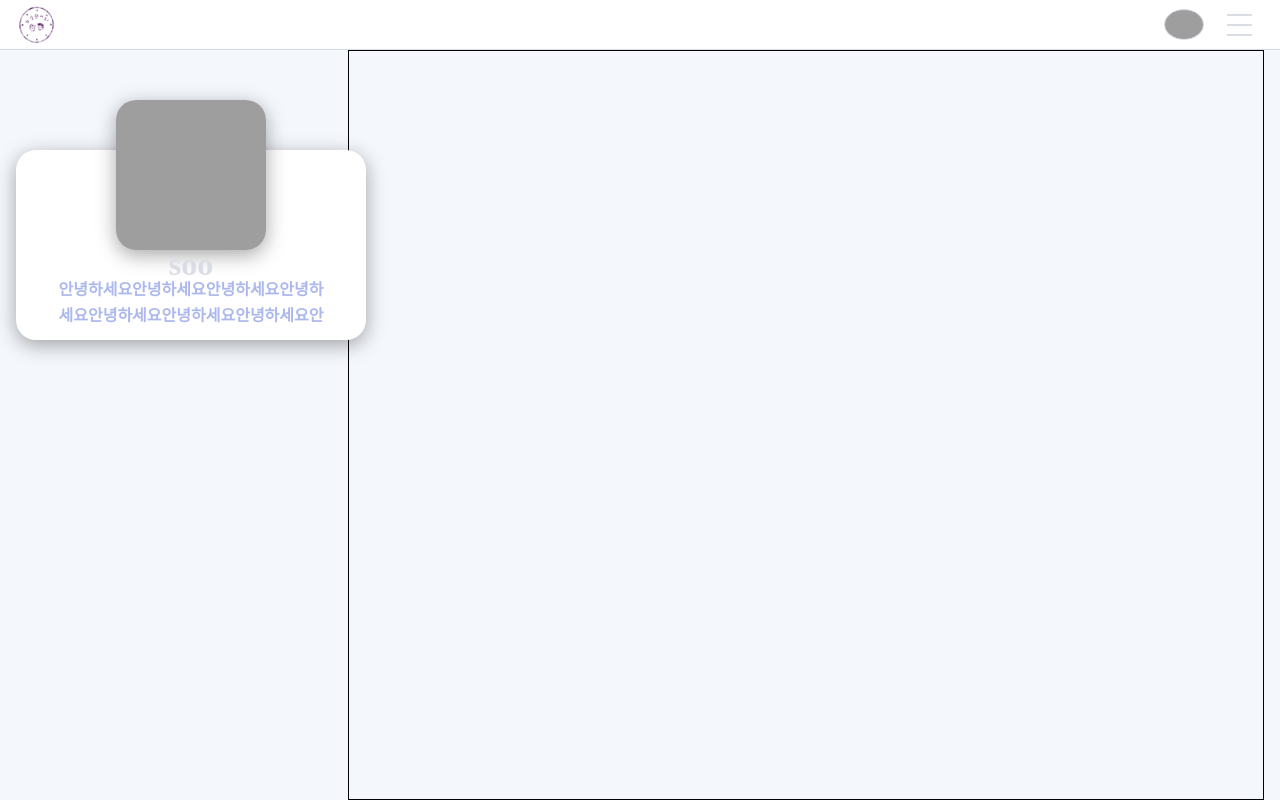
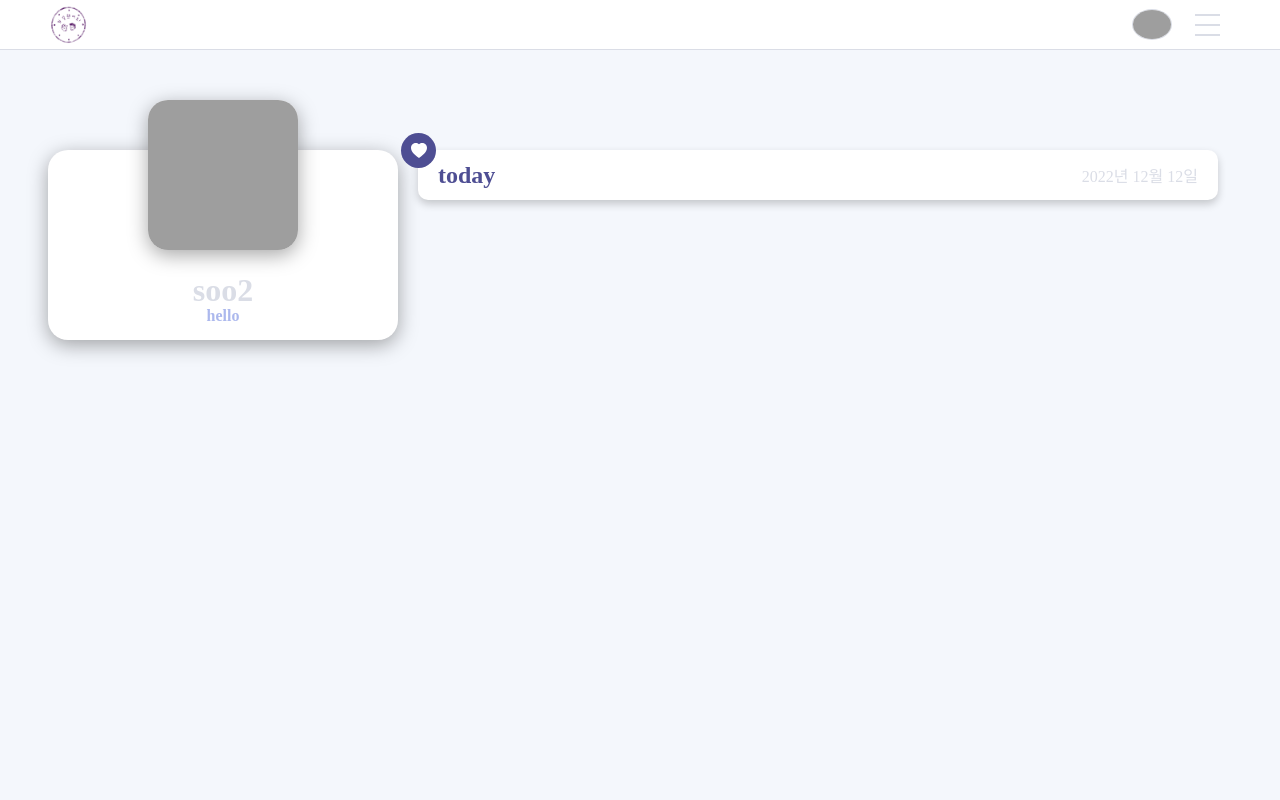
Before and after one commit to Cupcakes33/NAOBAB_FE, a React (Create React App) app: page / in a window 1280 px wide. Built offline with nearby package versions, Linux system fonts and the light colour scheme; data requests are answered from the project's data file; grey boxes are pictures that could not be loaded; a web font is replaced by a local one.

Commit message:
1차 배포 전 최종커밋

```diff
--- a/src/mainpage/DiaryCard/index.js
+++ b/src/mainpage/DiaryCard/index.js
@@ -1,5 +1,27 @@
-import style from "./style";
+import {
+  StyledCard,
+  StyledCards,
+  StyledCardHeart,
+  StyledCardTextWrapper,
+} from "./style";
 
-const DiaryCard = () => {};
+import { BsFillHeartFill } from "react-icons/bs";
+
+const DiaryCard = ({ diaryData }) => {
+  console.log(diaryData);
+  return (
+    <StyledCards>
+      <StyledCard>
+        <StyledCardHeart>
+          <BsFillHeartFill />
+        </StyledCardHeart>
+        <StyledCardTextWrapper>
+          <h1>{diaryData[0].title}</h1>
+          <span>2022년 12월 12일</span>
+        </StyledCardTextWrapper>
+      </StyledCard>
+    </StyledCards>
+  );
+};
 
 export default DiaryCard;
--- a/src/mainpage/DiaryCard/style.js
+++ b/src/mainpage/DiaryCard/style.js
@@ -0,0 +1,59 @@
+import styled from "styled-components";
+
+const StyledCards = styled.div`
+  width: 100%;
+  display: flex;
+  flex-direction: row;
+  justify-content: center;
+  gap: 20px;
+`;
+const StyledCard = styled.div`
+  width: 100%;
+  height: 50px;
+  position: relative;
+  background: white;
+  border-radius: 10px;
+  box-shadow: 0 4px 8px 0 rgba(0, 0, 0, 0.2);
+  display: flex;
+  flex-direction: column;
+  align-items: center;
+  justify-content: center;
+  padding: 20px;
+`;
+
+const StyledCardHeart = styled.div`
+  position: absolute;
+  display: flex;
+  justify-content: center;
+  align-items: center;
+  width: 35px;
+  height: 35px;
+  border-radius: 50px;
+  background: ${(props) => props.theme.color.__icon_c2};
+  top: -17px;
+  left: -17px;
+  color: white;
+  cursor: pointer;
+  svg {
+    transition: all 0.3s;
+  }
+  &:hover svg {
+    transform: scale(1.2);
+  }
+`;
+
+const StyledCardTextWrapper = styled.div`
+  width: 100%;
+  display: flex;
+  flex-direction: row;
+  justify-content: space-between;
+  align-items: center;
+  h1 {
+    color: ${(props) => props.theme.color.__icon_c2};
+  }
+  span {
+    color: ${(props) => props.theme.color.__line_c1};
+  }
+`;
+
+export { StyledCard, StyledCards, StyledCardHeart, StyledCardTextWrapper };
--- a/src/mainpage/Main/index.js
+++ b/src/mainpage/Main/index.js
@@ -23,7 +23,7 @@ const Main = () => {
   const { data, error, loading } = useSelector((state) => state.mainpage);
 
   useEffect(() => {
-    dispatch(getAsyncUser(1));
+    dispatch(getAsyncUser(2));
   }, [dispatch]);
 
   return (
@@ -39,11 +39,11 @@ const Main = () => {
       <StyledMainpageBg>
         {/* User My Profile */}
         <StyledMainpageMyProfile>
-          <MyProfile userData={data?.userinfo} />
+          <MyProfile userData={data.userinfo} />
         </StyledMainpageMyProfile>
         {/* User My Profile end */}
         <StyledMainpageSection>
-          <DiaryCard />
+          {data.diary.length > 0 ? <DiaryCard diaryData={data?.diary} /> : null}
         </StyledMainpageSection>
       </StyledMainpageBg>
     </ThemeProvider>
--- a/src/mainpage/Main/style.js
+++ b/src/mainpage/Main/style.js
@@ -7,6 +7,8 @@ const FlexBox = styled.div`
 `;
 
 const StyledMainpageNav = styled(FlexBox)`
+  position: relative;
+  z-index: 10;
   width: 100%;
   height: 5vh;
   min-height: 50px;
@@ -14,41 +16,13 @@ const StyledMainpageNav = styled(FlexBox)`
   background: white;
   top: 0;
   border-bottom: 1px solid ${(props) => props.theme.color.__line_c1};
-  padding: 0 ${(props) => props.theme.padding.base};
+  padding: 0 ${(props) => props.theme.padding.xl};
 `;
 
 const StyledNavLogo = styled.img`
   height: 5vh;
   &:hover {
   }
-`;
-
-const StyledNavUserinfo = styled(FlexBox)`
-  width: 100px;
-  height: 100%;
-  display: flex;
-  position: relative;
-  justify-content: space-between;
-  transition: height 0.5s, width 0.5s;
-
-  &.active {
-    width: 200px;
-    height: 400px;
-    border-radius: 15px;
-    background: white;
-    transition: width 0.5s, height 0.5s;
-    transition-delay: 0s, 0.75s;
-  }
-`;
-
-const UserinfoImgWrapper = styled.div`
-  position: relative;
-  width: 50px;
-  height: 50px;
-  display: flex;
-  justify-content: center;
-  align-items: center;
-  background-color: transparent;
 `;
 
 const StyledUserProfile = styled.img`
@@ -58,91 +32,11 @@ const StyledUserProfile = styled.img`
   border-radius: 50%;
 `;
 
-const UserinfoToggleMenu = styled.div`
-  position: relative;
-  width: 50px;
-  height: 50px;
-  display: flex;
-  justify-content: center;
-  align-items: center;
-  cursor: pointer;
-
-  &::before {
-    content: "";
-    position: absolute;
-    width: 50%;
-    height: 2px;
-    background-color: ${(props) => props.theme.color.__line_c1};
-    transform: translateY(-10px);
-    box-shadow: 0 10px ${(props) => props.theme.color.__line_c1};
-    transition: 0.5s;
-  }
-  &.active::before {
-    transform: translateY(0px) rotate(45deg);
-    box-shadow: 0 0 ${(props) => props.theme.color.__line_c1};
-  }
-  &::after {
-    content: "";
-    position: absolute;
-    width: 50%;
-    height: 2px;
-    background-color: ${(props) => props.theme.color.__line_c1};
-    transform: translateY(10px);
-    transition: 0.5s;
-  }
-  &.active::after {
-    transform: translateY(0px) rotate(-45deg);
-    box-shadow: 0 0 ${(props) => props.theme.color.__line_c1};
-  }
-`;
-
-const StyledUserName = styled.span`
-  width: 100%;
-  color: ${(props) => props.theme.color.__line_c1};
-  font-size: ${(props) => props.theme.font.sm};
-  margin-left: ${(props) => props.theme.margin.base};
-`;
-
-const UserinfoMenuItems = styled.ul`
-  display: flex;
-  flex-direction: column;
-  gap: 10px;
-  padding: 10px;
-  position: absolute;
-  bottom: 0;
-  width: 100%;
-  visibility: hidden;
-
-  &.active {
-    visibility: visible;
-    transition: 0.5s;
-    transition-delay: 0.75s;
-  }
-  svg {
-    font-size: ${(props) => props.theme.font.xl};
-  }
-  span {
-    font-size: ${(props) => props.theme.font.sm};
-  }
-  li {
-    display: flex;
-    flex-direction: row;
-    align-items: center;
-    gap: 10px;
-    list-style: none;
-    color: ${(props) => props.theme.color.__line_c1};
-    transition: color 0.3s;
-    cursor: pointer;
-    &:hover {
-      color: ${(props) => props.theme.color.__icon_c1};
-    }
-  }
-`;
 const StyledMainpageBg = styled.div`
   width: 100%;
   height: calc(100vh - 50px);
   background-color: ${(props) => props.theme.color.__bgColor};
-  padding: 0 ${(props) => props.theme.padding.base};
+  padding: 0 ${(props) => props.theme.padding.xl};
   margin-top: 50px;
   display: flex;
   flex-direction: row;
@@ -153,6 +47,7 @@ const StyledMainpageBg = styled.div`
 
 const StyledMainpageMyProfile = styled.div`
   width: 25%;
+  min-width: 300px;
   height: 100%;
   display: flex;
   flex-direction: column;
@@ -162,20 +57,20 @@ const StyledMainpageMyProfile = styled.div`
 // 섹션 컴포넌트
 const StyledMainpageSection = styled.section`
   width: 75%;
+  min-width: 900px;
   height: 100%;
-  border: 1px solid black;
+  display: flex;
+  flex-direction: column;
+  padding: 100px 50px;
+  overflow-y: scroll;
 `;
 
 export {
   StyledMainpageNav,
   StyledNavLogo,
-  StyledNavUserinfo,
   StyledMainpageBg,
   StyledUserProfile,
-  StyledUserName,
-  UserinfoImgWrapper,
-  UserinfoToggleMenu,
-  UserinfoMenuItems,
+
   // 프로필 컴포넌트
   StyledMainpageMyProfile,
 
--- a/src/mainpage/ToggleNav/style.js
+++ b/src/mainpage/ToggleNav/style.js
@@ -15,6 +15,7 @@ const StyledNavUserinfo = styled(FlexBox)`
   transition: height 0.5s, width 0.5s;
 
   &.active {
+    position: relative;
     width: 200px;
     height: 400px;
     border-radius: 15px;
--- a/src/redux/module/mainpageSlice.js
+++ b/src/redux/module/mainpageSlice.js
@@ -4,6 +4,7 @@ import { current } from "@reduxjs/toolkit";
 
 const instance = axios.create({
   baseURL: "http://localhost:3001/",
+  headers: { token: "" },
   timeout: 1000,
 });
 
@@ -11,8 +12,9 @@ export const getAsyncUser = createAsyncThunk(
   "main/getAsyncUser",
   async (payload, thunkAPI) => {
     try {
+      const diary = await instance.get(`/diary`);
       const userinfo = await instance.get(`/userinfo/${payload}`);
-      const diary = await instance.get(`/diary`);
+
       if (diary.status === 200 && userinfo.status === 200) {
         return { diary: diary.data, userinfo: userinfo.data };
       } else {
@@ -26,8 +28,10 @@ export const getAsyncUser = createAsyncThunk(
 // export const getAsyncDiary = createAsyncThunk();
 
 const initialState = {
-  userinfo: [],
-  diary: [],
+  data: {
+    diary: [],
+    userinfo: {},
+  },
   loading: false,
   error: true,
 };
@@ -38,7 +42,6 @@ export const mainpageSlice = createSlice({
   reducers: {},
   extraReducers: {
     [getAsyncUser.fulfilled]: (state, action) => {
-
       return {
         ...state,
         data: action.payload,
@@ -47,10 +50,25 @@ export const mainpageSlice = createSlice({
       };
     },
     [getAsyncUser.pending]: (state, action) => {
-      return { ...state, data: [], loading: true };
+      return {
+        ...state,
+        data: {
+          diary: [],
+          userinfo: {},
+        },
+        loading: true,
+      };
     },
     [getAsyncUser.rejected]: (state, action) => {
-      return { ...state, data: [], loading: false, error: action.error };
+      return {
+        ...state,
+        data: {
+          diary: [],
+          userinfo: {},
+        },
+        loading: false,
+        error: action.error,
+      };
     },
   },
 });
```
